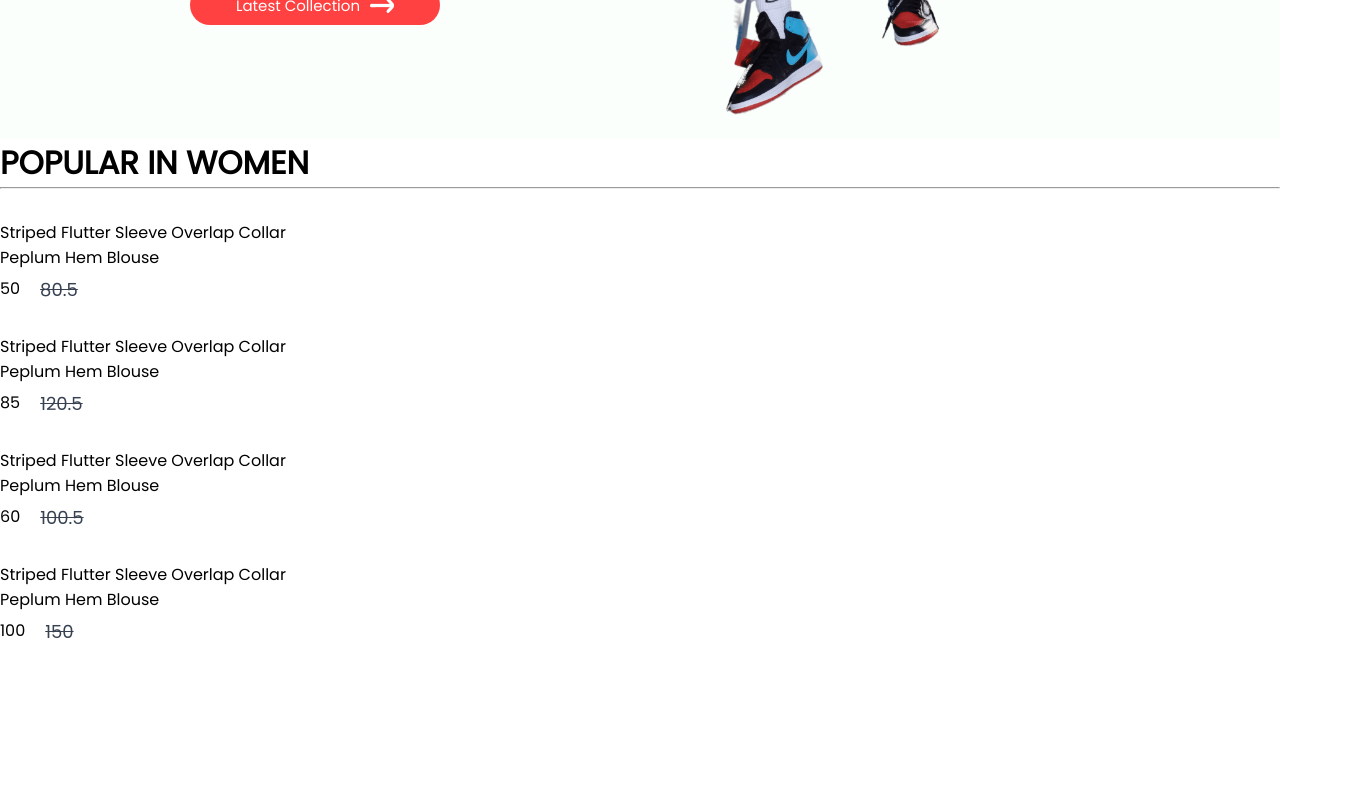
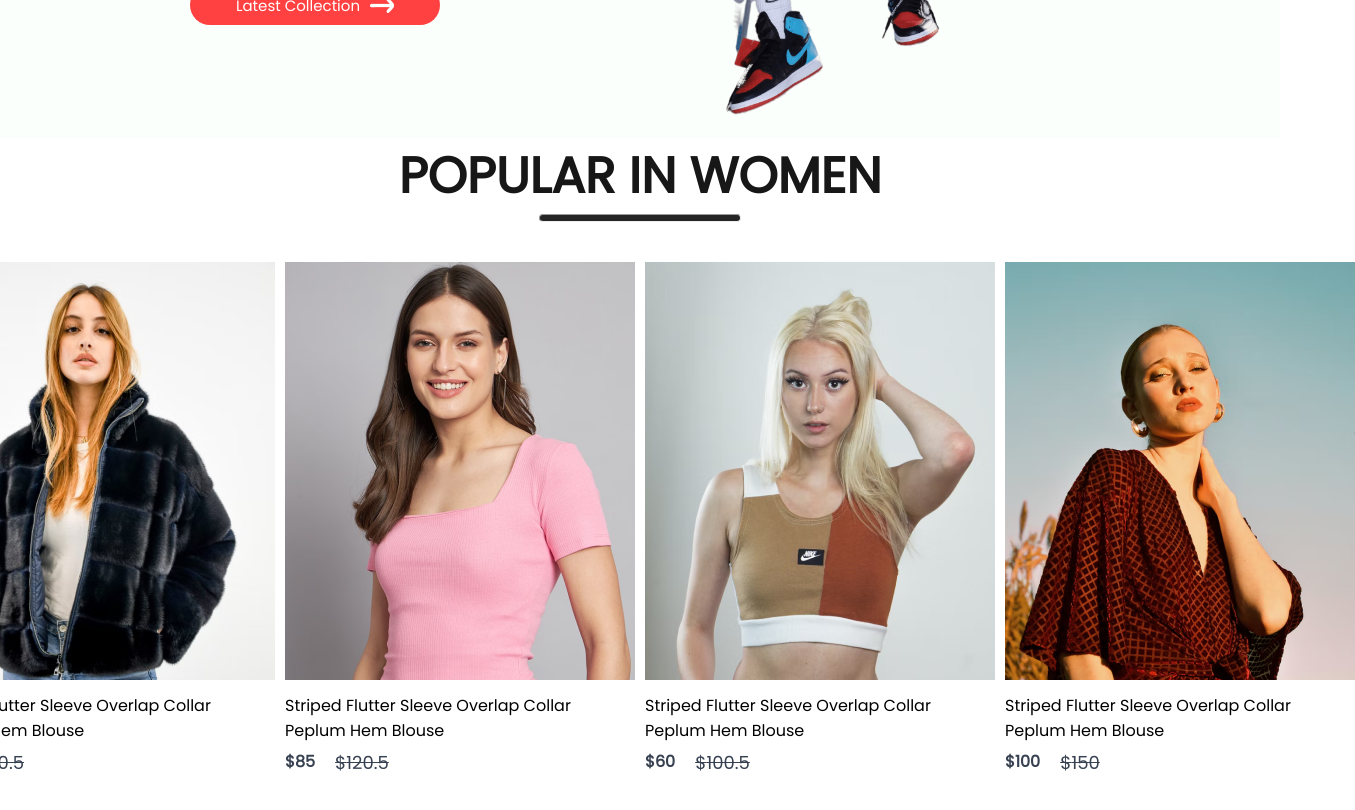
Before and after one commit to supreetvajjarmatti/MaxMarketplace, a React (Create React App) app in the folder frontend/: page / in a window 1280 px wide. Shown: the part 480-1290 px from the top of the page, 1355 px wide, since content can reach past the window. Before the commit the page ends 1125 px from the top, so only its background shows below. Built offline with nearby package versions, Linux system fonts and the light colour scheme.

Commit message:
style: Update Popular component layout and styles for improved image display

```diff
--- a/frontend/src/Components/Item/Item.jsx
+++ b/frontend/src/Components/Item/Item.jsx
@@ -4,14 +4,14 @@ import "./Item.css"
 function Item(props) {
   return (
     <div className='item'>
-        <img src={props.img} alt="" />
+        <img src={props.image} alt="" />
         <p>{props.name}</p>
         <div className='item-price'>
-            <div className='item-price-now'>
-                {props.new_price}
+            <div className='item-price-new'>
+                ${props.new_price}
             </div>
             <div className='item-price-old'>
-                {props.old_price}
+                ${props.old_price}
             </div>
         </div>
 
--- a/frontend/src/Components/Popular/Popular.css
+++ b/frontend/src/Components/Popular/Popular.css
@@ -0,0 +1,23 @@
+.popular{
+    display: flex;
+    flex-direction: column;
+    align-items: center;
+    gap: 0px;
+    height: 90vh;
+}
+.popular h1{
+    color: #171717;
+    font-size: 50px;
+    font-weight: 600;
+}
+.popular hr{
+    width: 200px;
+    height: 6px;
+    border-radius: 10px;
+    background: #252525;
+}
+.popular-item{
+    margin-top: 40px;
+    display: flex;
+    gap: 10px;
+}
```
